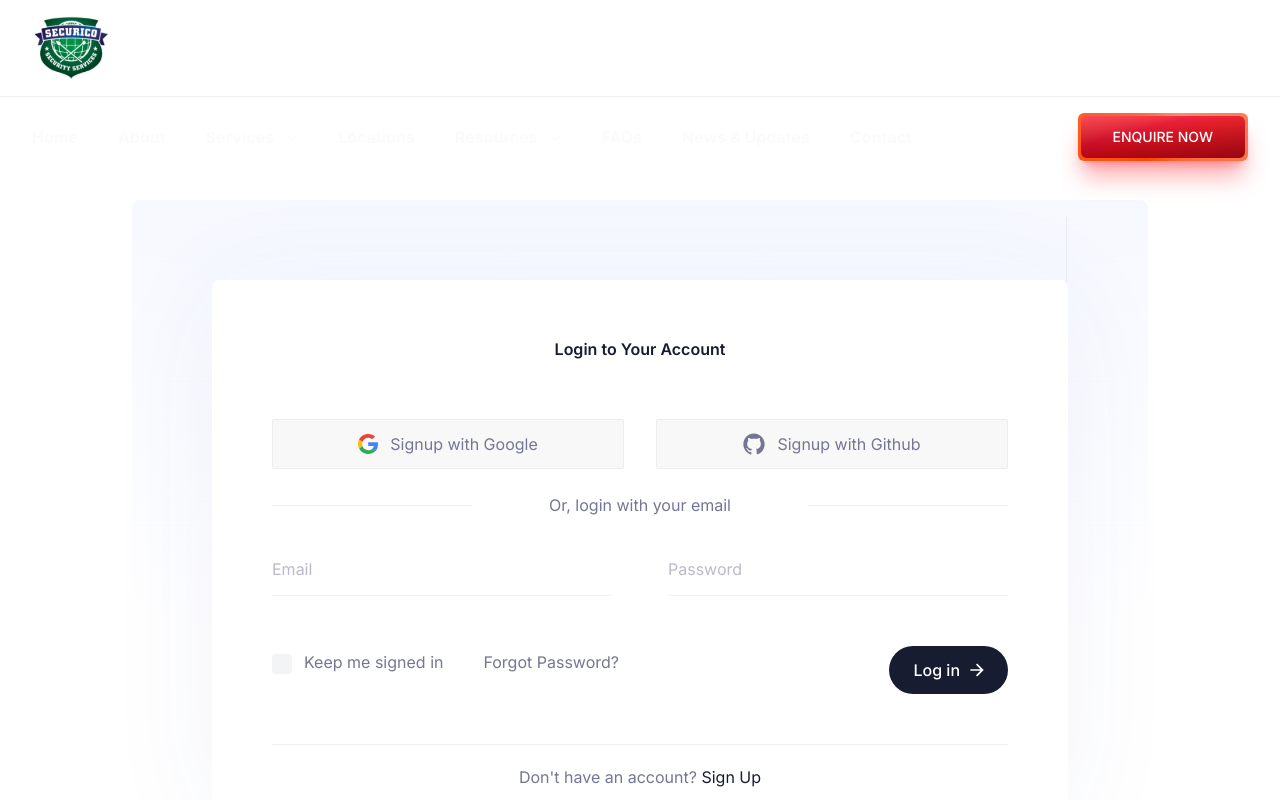
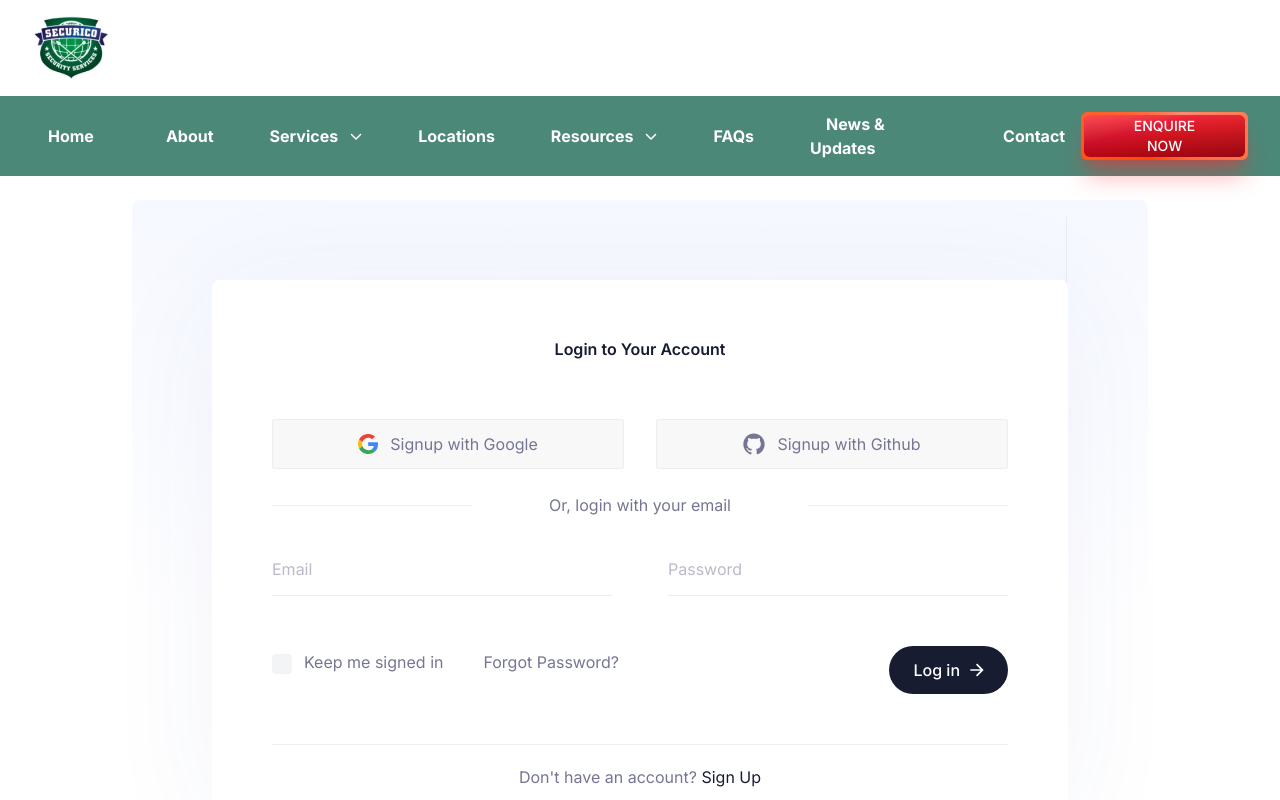
Before and after one commit to devco-apps/securico, a Next.js app: page /auth/signin in a window 1280 px wide. Shown: the top 800 px of the page. Built offline with nearby package versions, Linux system fonts and the light colour scheme.

Commit message:
style: add sticky menu background color variable
Introduce a new CSS variable for the sticky menu background and apply it to the header component. Remove a hardcoded background color from the top bar to ensure consistent styling.

```diff
--- a/app/globals.css
+++ b/app/globals.css
@@ -19,6 +19,7 @@
   --color-black: #181c31;
   --color-blackho: #2c3149;
   --color-secondary: #2B3D5A;
+
   --color-primary: #00563F;
   --color-primaryho: #0063ec;
   --color-accent: #66CCCC;
@@ -27,6 +28,7 @@
   --color-alabaster: #fbfbfb;
   --color-zumthor: #edf5ff;
   --color-socialicon: #d1d8e0;
+  --color-sticky-menu-background: #17dea3;
 
   --text-metatitle: 12px, 20px;
   --text-sectiontitle: 14px, 22px;
--- a/components/Header/index.tsx
+++ b/components/Header/index.tsx
@@ -63,7 +63,7 @@ const Header = () => {
   return (
     <header className="absolute z-99999 w-full">
       {/* Top Bar */}
-      <div className="hidden border-b border-stroke py-4 dark:border-strokedark dark:bg-secondary xl:block">
+      <div className="hidden border-stroke py-4 dark:border-strokedark xl:block">
         <div className="mx-auto flex max-w-c-1390 items-center justify-between px-4 md:px-8 2xl:px-0">
           {/* Logo */}
           <div className="w-60">
@@ -177,11 +177,10 @@ const Header = () => {
       {/* Navigation Bar */}
       <div className="h-20">
         <div
-          className={`z-99999 w-full  transition-all duration-300 dark:bg-secondary ${stickyMenu
+          className={`z-99999 w-full bg-[rgba(0,86,63,0.7)] transition-all duration-300 ${stickyMenu
             ? "fixed left-0 top-0 animate-sticky-slide-down py-2 shadow-md"
             : "relative py-4"
-            }`}
-        >
+            }`}        >
           <div className="relative mx-auto flex max-w-c-1390 items-center justify-between px-4 md:px-8 2xl:px-0">
             {/* Mobile Logo (Visible only on mobile) */}
             <div className="block w-full xl:hidden">
@@ -245,7 +244,10 @@ const Header = () => {
             >
               <nav>
                 <ul className="flex flex-col gap-5 xl:flex-row xl:items-center xl:gap-10">
-                  {menuData.map((menuItem, key) => (
+                  {menuData.map((menuItem, key) => {
+                    const isActive = pathUrl === menuItem.path;
+
+                    return (
                       <li
                         key={key}
                         className={menuItem.submenu && "group relative"}
@@ -254,7 +256,7 @@ const Header = () => {
                           <>
                             <button
                               onClick={() => handleSubmenu(key)}
-                            className="flex cursor-pointer items-center justify-between gap-3 font-bold text-[#fbfbfb] hover:text-primary dark:text-white dark:hover:text-primary"
+                              className="flex cursor-pointer items-center justify-between gap-3 font-bold text-white hover:text-sticky-menu-background"
                               aria-expanded={openIndex === key}
                               aria-haspopup="true"
                             >
@@ -275,8 +277,10 @@ const Header = () => {
                                 } xl:group-focus-within:visible xl:group-focus-within:opacity-100 xl:group-focus-within:translate-y-6.5`}
                             >
                               {menuItem.submenu.map((item, key) => (
-                              <li key={key} className="hover:text-primary">
-                                <Link href={item.path || "#"}>{item.title}</Link>
+                                <li key={key} className="hover:text-sticky-menu-background">
+                                  <Link href={item.path || "#"}>
+                                    {item.title}
+                                  </Link>
                                 </li>
                               ))}
                             </ul>
@@ -284,17 +288,17 @@ const Header = () => {
                         ) : (
                           <Link
                             href={`${menuItem.path}`}
-                          className={
-                            pathUrl === menuItem.path
-                              ? "font-bold text-primary hover:text-primary"
-                              : "font-bold text-[#fbfbfb] hover:text-primary dark:text-white dark:hover:text-primary"
-                          }
+                            className={`px-4 py-2 font-bold hover:text-sticky-menu-background ${isActive
+                              ? "text-sticky-menu-background "
+                              : "text-white"
+                              }`}
                           >
                             {menuItem.title}
                           </Link>
                         )}
                       </li>
-                  ))}
+                    );
+                  })}
                 </ul>
               </nav>
 
--- a/components/MainSlider/index.tsx
+++ b/components/MainSlider/index.tsx
@@ -38,7 +38,7 @@ const MainSlider = () => {
 
                     <div className="flex h-full w-full grid-cols-10 flex-col md:grid">
                         {/* Slider Left Section Content */}
-                        <div className="col-span-4 mb-3 flex h-full flex-1 flex-col justify-end px-5 md:mb-0 md:justify-center md:px-10 sm:pt-36">
+                        <div className="col-span-4 mb-3 flex h-full flex-1 flex-col justify-end px-5 md:mb-0 md:justify-center md:px-10 sm:pt-60">
                             <SlideInfo
                                 transitionData={transitionData}
                                 currentSlideData={currentSlideData}
@@ -46,7 +46,7 @@ const MainSlider = () => {
                         </div>
 
                         {/* Slider Right Section Content */}
-                        <div className="col-span-6 flex h-full flex-1 flex-col justify-start p-4 md:justify-center md:p-10 md:pt-36">
+                        <div className="col-span-6 flex h-full flex-1 flex-col justify-start p-4 md:justify-center md:p-10 md:pt-60">
                             <Slides
                                 data={data}
                             />
```
Lines whose indentation alone changed are shown as unchanged.
